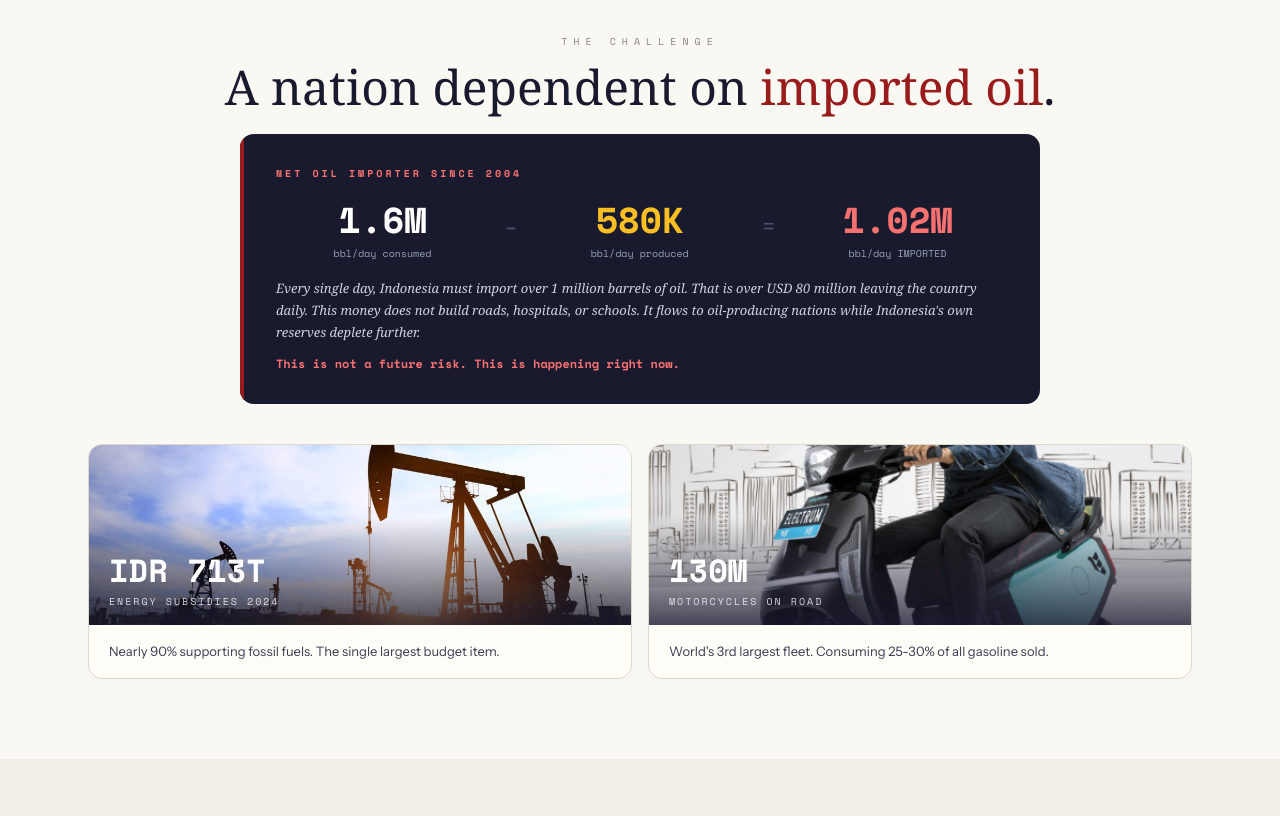
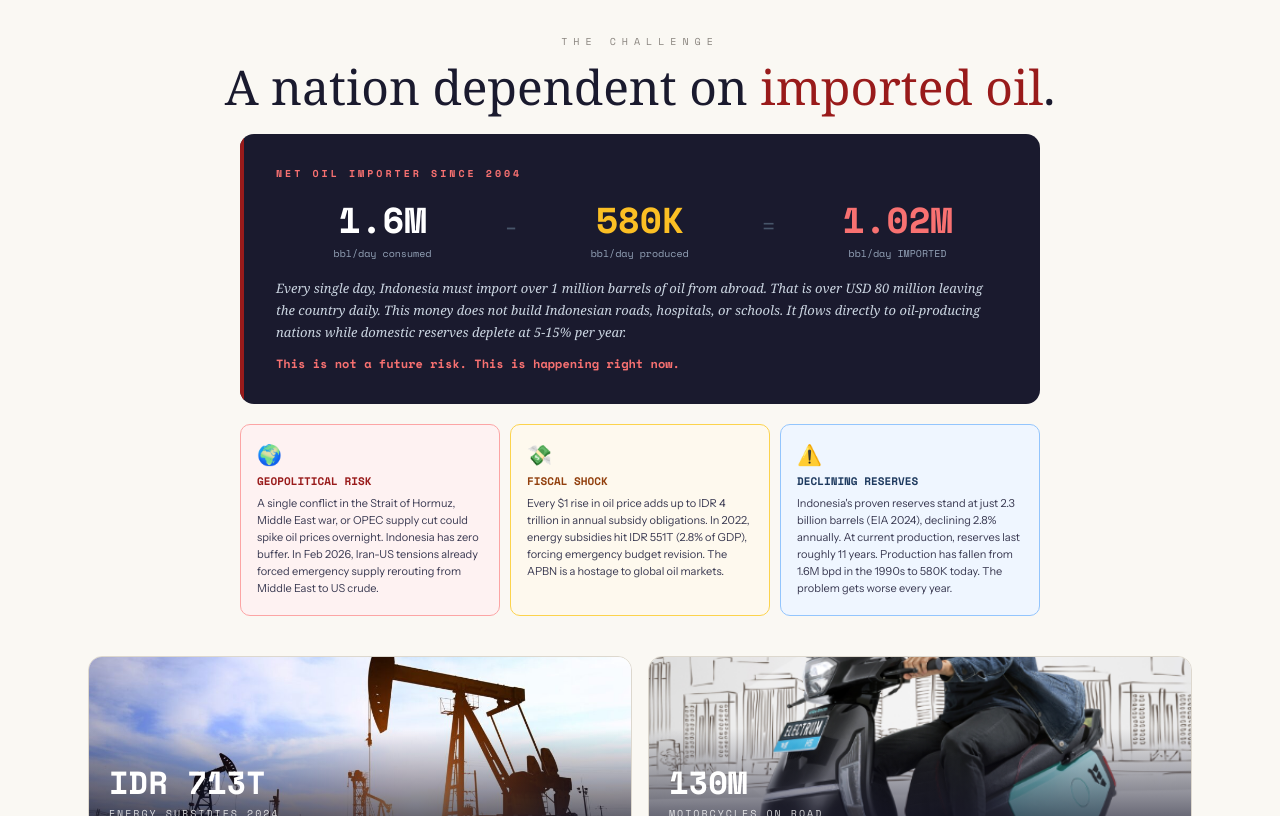
Before and after one commit to Gun1-dot/indonesia-macro-ev-sim, a React (Vite) app: page / in a window 1280 px wide. Shown: the part 860-1676 px from the top of the page. Built offline with nearby package versions, Linux system fonts and the light colour scheme; a web font is replaced by a local one.

Commit message:
Black tagline text, geopolitical risk cards

```diff
--- a/src/App.jsx
+++ b/src/App.jsx
@@ -338,7 +338,7 @@ export default function App() {
             <div style={{ maxWidth: 600 }}>
               <div style={{ fontSize: 10, color: T.mut, textTransform: "uppercase", letterSpacing: 6, marginBottom: 20, fontFamily: T.mon }}>Indonesia Macro Simulation</div>
               <h1 style={{ fontSize: M ? "32px" : "clamp(40px,5.5vw,64px)", fontWeight: 400, lineHeight: 1.08, color: T.ink, letterSpacing: -2, fontFamily: T.ser }}>How oil prices shape<br /><span style={{ color: T.acc }}>Indonesia's</span> economy.</h1>
-              <p style={{ fontSize: M ? 13 : 16, color: T.mut, maxWidth: 480, marginTop: 20, lineHeight: 1.7 }}>Interactive decision-support for policy makers, EV 2 Wheeler players, researchers, and investors.</p>
+              <p style={{ fontSize: M ? 13 : 16, color: T.ink, maxWidth: 480, marginTop: 20, lineHeight: 1.7 }}>Interactive decision-support for policy makers, EV 2-Wheeler players, researchers, and investors.</p>
               <div style={{ marginTop: 28, padding: "16px 24px", borderRadius: 10, background: "rgba(26,26,46,0.06)", border: "1px solid " + T.brd, display: "inline-block" }}>
                 <div style={{ fontSize: 9, color: T.mut, textTransform: "uppercase", letterSpacing: 3, marginBottom: 4, fontFamily: T.mon }}>Indonesia has spent on oil imports since you opened this page</div>
                 <div style={{ fontSize: M ? 26 : 38, fontWeight: 700, color: T.red, fontFamily: T.mon, letterSpacing: -1 }}>{"$" + Math.floor(cnt).toLocaleString()}</div>
@@ -370,7 +370,7 @@ export default function App() {
         </div>
 
         {/* NET IMPORTER BOX */}
-        <div {...an("w", 0.08)} style={{ maxWidth: 800, margin: "0 auto 40px", padding: M ? "24px 20px" : "32px 36px", borderRadius: 14, background: T.ink, position: "relative", overflow: "hidden" }}>
+        <div {...an("w", 0.08)} style={{ maxWidth: 800, margin: "0 auto 20px", padding: M ? "24px 20px" : "32px 36px", borderRadius: 14, background: T.ink, position: "relative", overflow: "hidden" }}>
           <div style={{ position: "absolute", top: 0, left: 0, width: 4, height: "100%", background: T.red }} />
           <div style={{ fontSize: 10, color: "#f87171", textTransform: "uppercase", letterSpacing: 3, fontFamily: T.mon, marginBottom: 12, fontWeight: 700 }}>NET OIL IMPORTER SINCE 2004</div>
           <div style={{ display: "grid", gridTemplateColumns: M ? "1fr" : "1fr auto 1fr auto 1fr", gap: M ? 12 : 0, alignItems: "center", marginBottom: 16 }}>
@@ -380,8 +380,27 @@ export default function App() {
             {!M && <div style={{ fontSize: 24, color: "#475569", textAlign: "center", padding: "0 16px" }}>=</div>}
             <div style={{ textAlign: "center" }}><div style={{ fontSize: M ? 28 : 36, fontWeight: 700, color: "#f87171", fontFamily: T.mon }}>1.02M</div><div style={{ fontSize: 10, color: "#94a3b8", fontFamily: T.mon }}>bbl/day IMPORTED</div></div>
           </div>
-          <div style={{ fontSize: 13, color: "#cbd5e1", lineHeight: 1.7, fontFamily: T.ser, fontStyle: "italic" }}>Every single day, Indonesia must import over 1 million barrels of oil. That is over USD 80 million leaving the country daily. This money does not build roads, hospitals, or schools. It flows to oil-producing nations while Indonesia's own reserves deplete further.</div>
+          <div style={{ fontSize: 13, color: "#cbd5e1", lineHeight: 1.7, fontFamily: T.ser, fontStyle: "italic" }}>Every single day, Indonesia must import over 1 million barrels of oil from abroad. That is over USD 80 million leaving the country daily. This money does not build Indonesian roads, hospitals, or schools. It flows directly to oil-producing nations while domestic reserves deplete at 5-15% per year.</div>
           <div style={{ marginTop: 12, fontSize: 12, color: "#f87171", fontWeight: 600, fontFamily: T.mon }}>This is not a future risk. This is happening right now.</div>
+        </div>
+
+        {/* RISK CARDS — why this is urgent */}
+        <div {...an("w", 0.12)} style={{ maxWidth: 800, margin: "0 auto 40px", display: "grid", gridTemplateColumns: M ? "1fr" : "1fr 1fr 1fr", gap: 10 }}>
+          <div style={{ padding: "18px 16px", borderRadius: 10, background: "#fef2f2", border: "1px solid #fca5a5" }}>
+            <div style={{ fontSize: 20, marginBottom: 6 }}>{"\uD83C\uDF0D"}</div>
+            <div style={{ fontSize: 11, fontWeight: 700, color: "#991b1b", marginBottom: 6, fontFamily: T.mon }}>GEOPOLITICAL RISK</div>
+            <div style={{ fontSize: 11, color: T.ink2, lineHeight: 1.55 }}>A single conflict in the Strait of Hormuz, Middle East war, or OPEC supply cut could spike oil prices overnight. Indonesia has zero buffer. In Feb 2026, Iran-US tensions already forced emergency supply rerouting from Middle East to US crude.</div>
+          </div>
+          <div style={{ padding: "18px 16px", borderRadius: 10, background: "#fef9ee", border: "1px solid #fcd34d" }}>
+            <div style={{ fontSize: 20, marginBottom: 6 }}>{"\uD83D\uDCB8"}</div>
+            <div style={{ fontSize: 11, fontWeight: 700, color: "#92400e", marginBottom: 6, fontFamily: T.mon }}>FISCAL SHOCK</div>
+            <div style={{ fontSize: 11, color: T.ink2, lineHeight: 1.55 }}>Every $1 rise in oil price adds up to IDR 4 trillion in annual subsidy obligations. In 2022, energy subsidies hit IDR 551T (2.8% of GDP), forcing emergency budget revision. The APBN is a hostage to global oil markets.</div>
+          </div>
+          <div style={{ padding: "18px 16px", borderRadius: 10, background: "#eff6ff", border: "1px solid #93c5fd" }}>
+            <div style={{ fontSize: 20, marginBottom: 6 }}>{"\u26A0\uFE0F"}</div>
+            <div style={{ fontSize: 11, fontWeight: 700, color: "#1e3a5f", marginBottom: 6, fontFamily: T.mon }}>DECLINING RESERVES</div>
+            <div style={{ fontSize: 11, color: T.ink2, lineHeight: 1.55 }}>Indonesia's proven reserves stand at just 2.3 billion barrels (EIA 2024), declining 2.8% annually. At current production, reserves last roughly 11 years. Production has fallen from 1.6M bpd in the 1990s to 580K today. The problem gets worse every year.</div>
+          </div>
         </div>
 
         {/* Image cards */}
```
